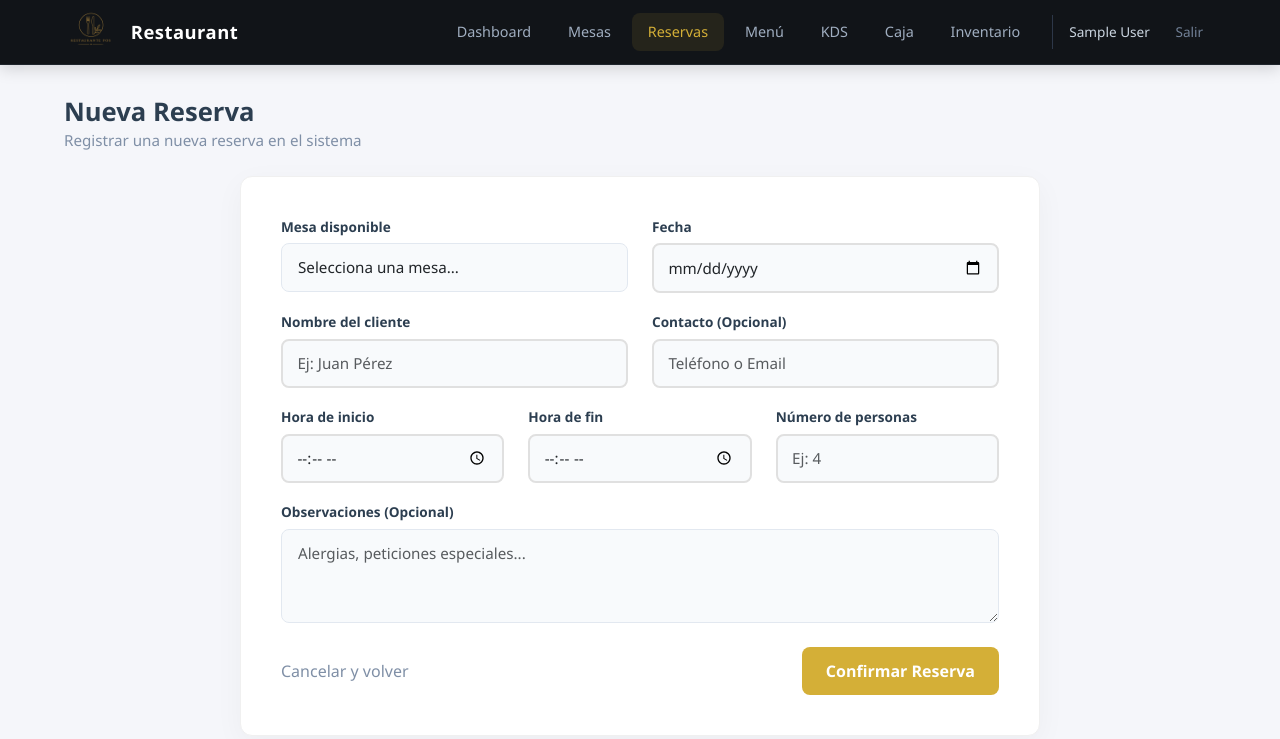
After one commit to edwargreoz/Restaurante_08, a Django app: page /reservas/crear/ in a window 1280 px wide. The commit adds this page. Shown: the top 739 px of the page. Run offline with Django 5.2, Linux system fonts and the light colour scheme; the visitor is signed in with stand-in values (Sample User, id 1); data that the repository does not hold is empty.

Commit message:
feat: creación de la vista de reservas

```diff
--- /dev/null
+++ b/static/css/reservas/reservas.css
@@ -0,0 +1,68 @@
+/* === Reservas === */
+.reservas-header {
+    display: flex;
+    justify-content: space-between;
+    align-items: center;
+    margin-bottom: 2rem;
+}
+.btn-gold {
+    background: #d4af37;
+    color: #fff;
+    border: none;
+    font-weight: 600;
+    transition: all 0.3s ease;
+}
+.btn-gold:hover {
+    background: #c5a47e;
+    transform: translateY(-2px);
+    color: #fff;
+}
+.badge-active {
+    background: rgba(39, 174, 96, 0.1);
+    color: #27ae60;
+    border: 1px solid rgba(39, 174, 96, 0.3);
+}
+.badge-cancelled {
+    background: rgba(192, 57, 43, 0.1);
+    color: #c0392b;
+    border: 1px solid rgba(192, 57, 43, 0.3);
+}
+.btn-cancel {
+    background: none;
+    border: 1px solid #ff7675;
+    color: #d63031;
+    padding: 0.3rem 0.8rem;
+    border-radius: 6px;
+    font-size: 0.8rem;
+    cursor: pointer;
+    transition: all 0.2s;
+}
+.btn-cancel:hover {
+    background: #fff5f5;
+    border-color: #d63031;
+}
+.form-card {
+    background: #ffffff;
+    border-radius: 12px;
+    padding: 2.5rem;
+    border: 1px solid #f0f0f0;
+    box-shadow: 0 8px 30px rgba(0,0,0,0.04);
+    max-width: 800px;
+    margin: 0 auto;
+}
+.premium-input {
+    border: 1px solid #e2e8f0;
+    border-radius: 8px;
+    padding: 0.75rem 1rem;
+    font-size: 0.95rem;
+    background-color: #f8fafc;
+    transition: all 0.3s ease;
+}
+.premium-input:focus {
+    background-color: #ffffff;
+    border-color: #d4af37;
+    box-shadow: 0 0 0 3px rgba(212, 175, 55, 0.1);
+}
+.btn-cancel-link:hover {
+    color: #2d3748 !important;
+}
--- a/static/css/style.css
+++ b/static/css/style.css
@@ -36,7 +36,7 @@ body {
     letter-spacing: 0.5px;
 }
 .nav-logo img {
-    height: 38px;
+    height: 54px;
     width: auto;
     transition: transform 0.3s ease;
 }
--- /dev/null
+++ b/templates/reservas/crear_reserva.html
@@ -0,0 +1,88 @@
+{% extends 'base.html' %}
+{% load static %}
+{% block title %}Nueva Reserva - Restaurant{% endblock %}
+
+{% block extra_css %}
+<link rel="stylesheet" href="{% static 'css/reservas/reservas.css' %}">
+{% endblock %}
+
+{% block content %}
+<div class="page-header">
+    <div>
+        <h1>Nueva Reserva</h1>
+        <span class="page-user">Registrar una nueva reserva en el sistema</span>
+    </div>
+</div>
+
+<div class="form-card">
+    <form action="{% url 'crear_reserva' %}" method="post">
+        {% csrf_token %}
+
+        <div class="row">
+            <div class="col-md-6">
+                <div class="form-group">
+                    <label for="mesa_id">Mesa disponible</label>
+                    <select name="mesa_id" id="mesa_id" class="form-control premium-input" required>
+                        <option value="">Selecciona una mesa...</option>
+                        {% for mesa in mesas %}
+                            <option value="{{ mesa.id }}">Mesa {{ mesa.numero }} - {{ mesa.get_zona_display }} (Capacidad: {{ mesa.capacidad }} pax)</option>
+                        {% endfor %}
+                    </select>
+                </div>
+            </div>
+            <div class="col-md-6">
+                <div class="form-group">
+                    <label for="fecha">Fecha</label>
+                    <input type="date" name="fecha" id="fecha" class="form-control premium-input" required>
+                </div>
+            </div>
+        </div>
+
+        <div class="row">
+            <div class="col-md-6">
+                <div class="form-group">
+                    <label for="cliente_nombre">Nombre del cliente</label>
+                    <input type="text" name="cliente_nombre" id="cliente_nombre" class="form-control premium-input" required placeholder="Ej: Juan Pérez">
+                </div>
+            </div>
+            <div class="col-md-6">
+                <div class="form-group">
+                    <label for="cliente_contacto">Contacto (Opcional)</label>
+                    <input type="text" name="cliente_contacto" id="cliente_contacto" class="form-control premium-input" placeholder="Teléfono o Email">
+                </div>
+            </div>
+        </div>
+
+        <div class="row">
+            <div class="col-md-4">
+                <div class="form-group">
+                    <label for="hora_inicio">Hora de inicio</label>
+                    <input type="time" name="hora_inicio" id="hora_inicio" class="form-control premium-input" required>
+                </div>
+            </div>
+            <div class="col-md-4">
+                <div class="form-group">
+                    <label for="hora_fin">Hora de fin</label>
+                    <input type="time" name="hora_fin" id="hora_fin" class="form-control premium-input" required>
+                </div>
+            </div>
+            <div class="col-md-4">
+                <div class="form-group">
+                    <label for="num_personas">Número de personas</label>
+                    <input type="number" name="num_personas" id="num_personas" class="form-control premium-input" required min="1" placeholder="Ej: 4">
+                </div>
+            </div>
+        </div>
+
+        <div class="form-group">
+            <label for="observacion">Observaciones (Opcional)</label>
+            <textarea name="observacion" id="observacion" rows="3" class="form-control premium-input" placeholder="Alergias, peticiones especiales..."></textarea>
+        </div>
+
+        <div class="form-actions mt-4 d-flex justify-content-between align-items-center">
+            <a href="{% url 'lista_reservas' %}" class="btn-cancel-link" style="color: #7f8fa6; text-decoration: none;">Cancelar y volver</a>
+            <button type="submit" class="btn btn-gold">Confirmar Reserva</button>
+        </div>
+    </form>
+</div>
+{% endblock %}
```
Also changed, not shown: templates/reservas/lista_reservas.html (added, +65 -0 lines).
